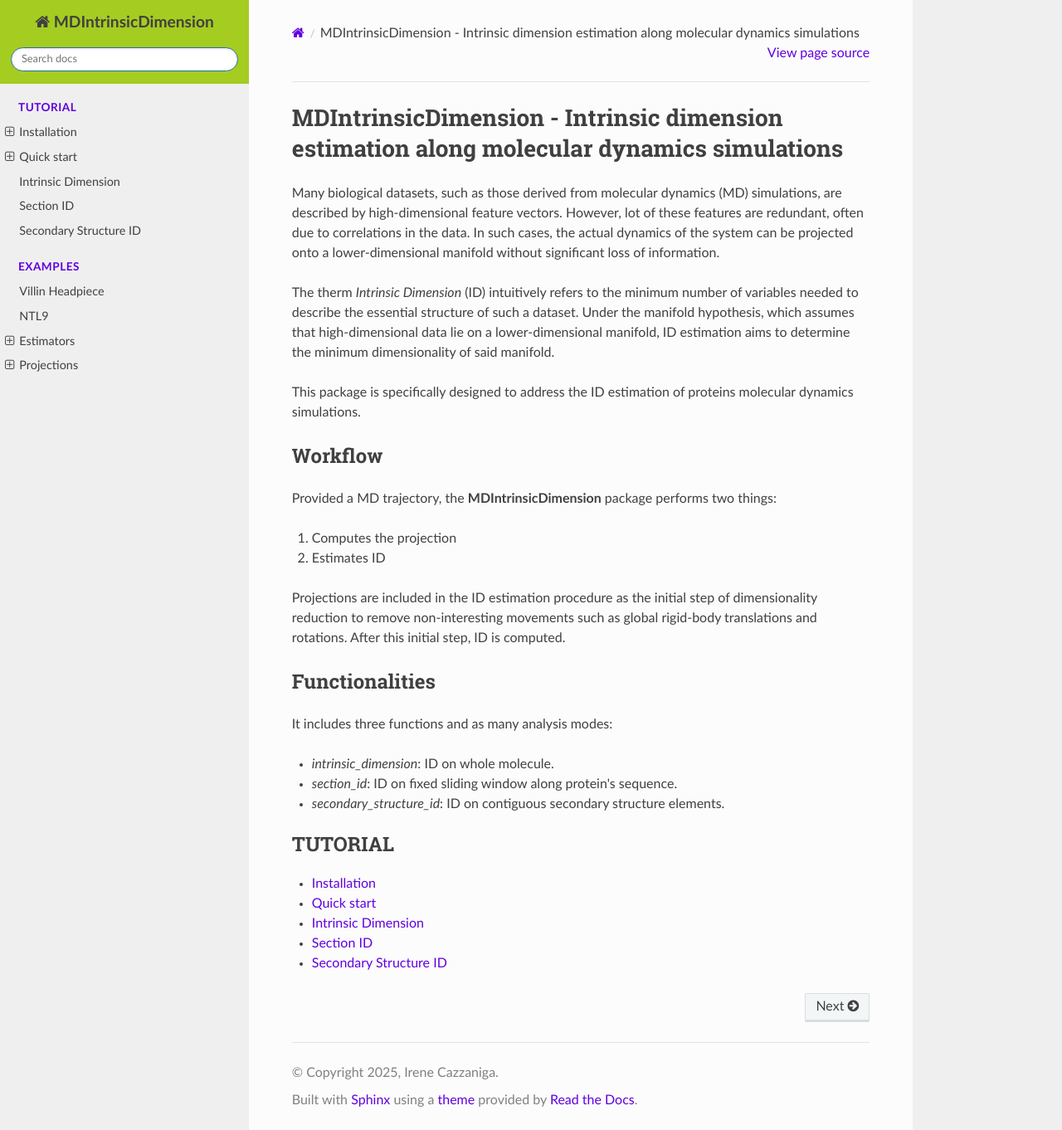
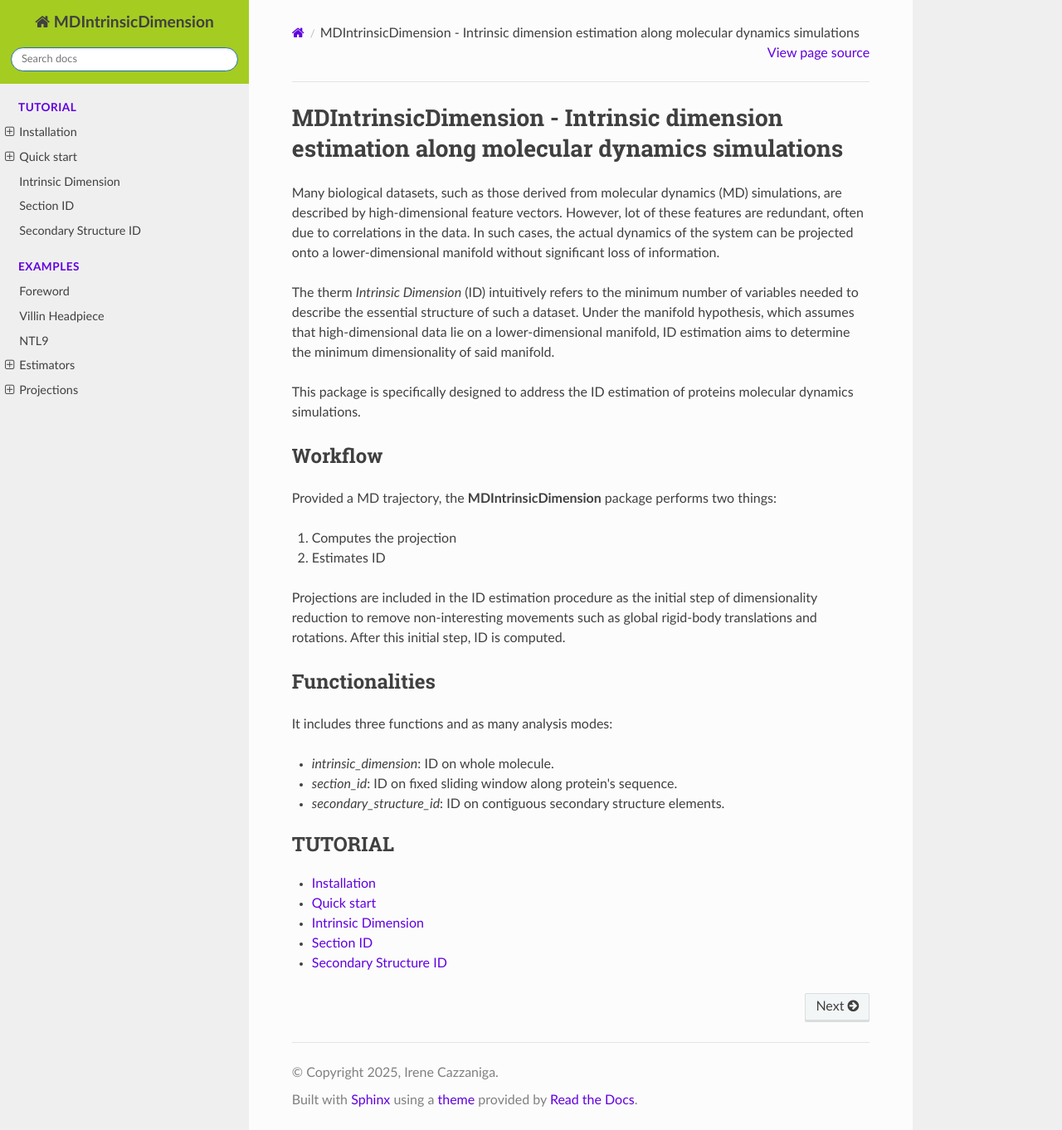
Before and after one commit to icazzaniga/MDIntrinsicDimension, a Sphinx documentation site: the page built from docs/index.rst, in a window 1280 px wide and 1362 px high. Shown: the whole window at 83% size. Built offline with Sphinx 7.4.7 and the Read the Docs theme 3.1.0, drawn with Linux system fonts in a browser that asks for light colours; pages that are not in the unit, such as notebooks, are missing from menus.

Commit message:
add common foreword to notebooks

```diff
--- a/docs/index.rst
+++ b/docs/index.rst
@@ -43,13 +43,13 @@ It includes three functions and as many analysis modes:
    installation
    quickstart
    villin_data.ipynb
+
 .. toctree::
    :maxdepth: 1
    :caption: EXAMPLES
    :hidden:
 
-
-
+   examples_foreword.ipynb
    villin_plots.ipynb
    NTL9_plots.ipynb
    estimators.ipynb
```
Also changed, not shown: docs/NTL9_plots.ipynb, docs/examples_foreword.ipynb (added), docs/villin_plots.ipynb.
